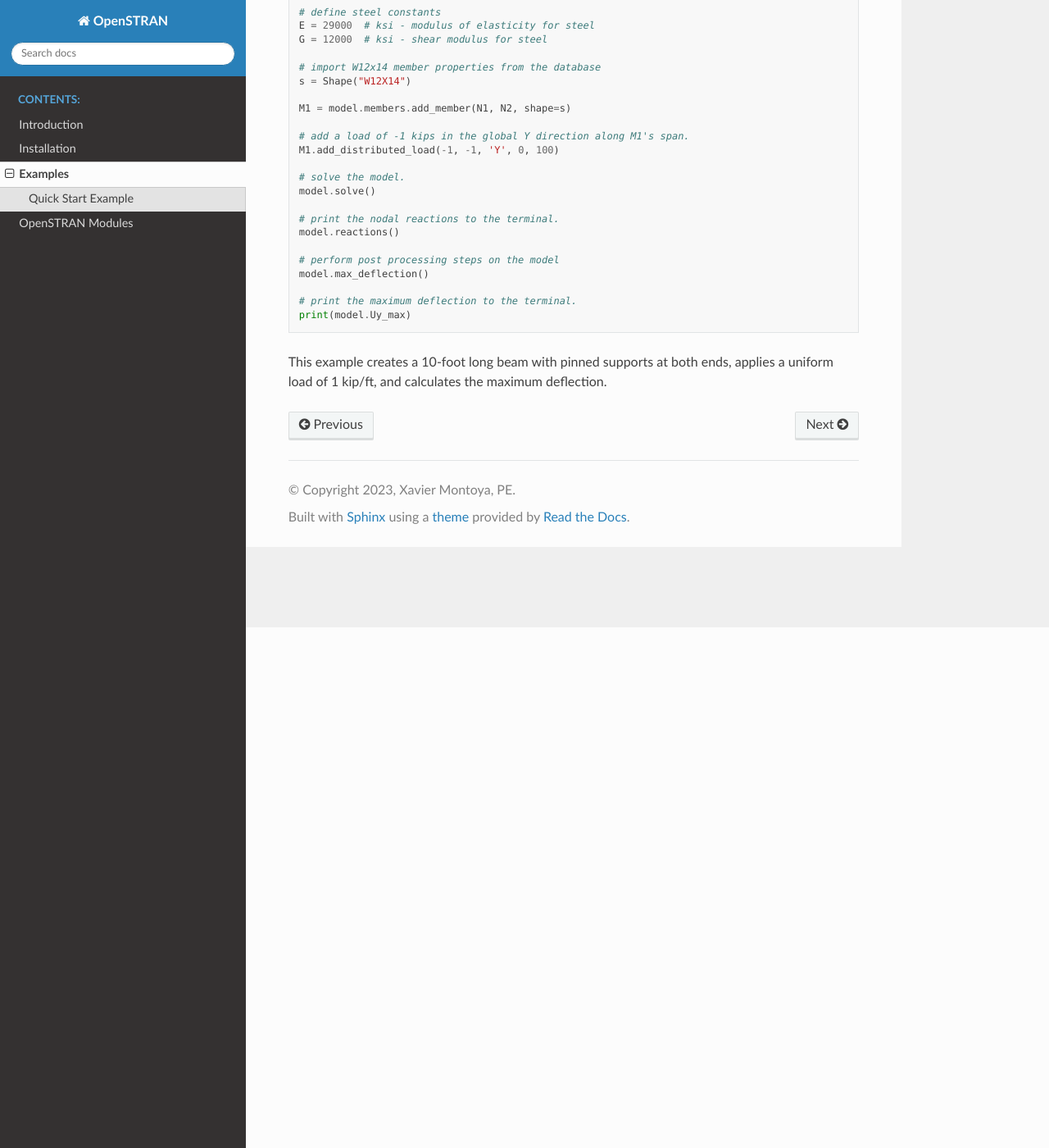
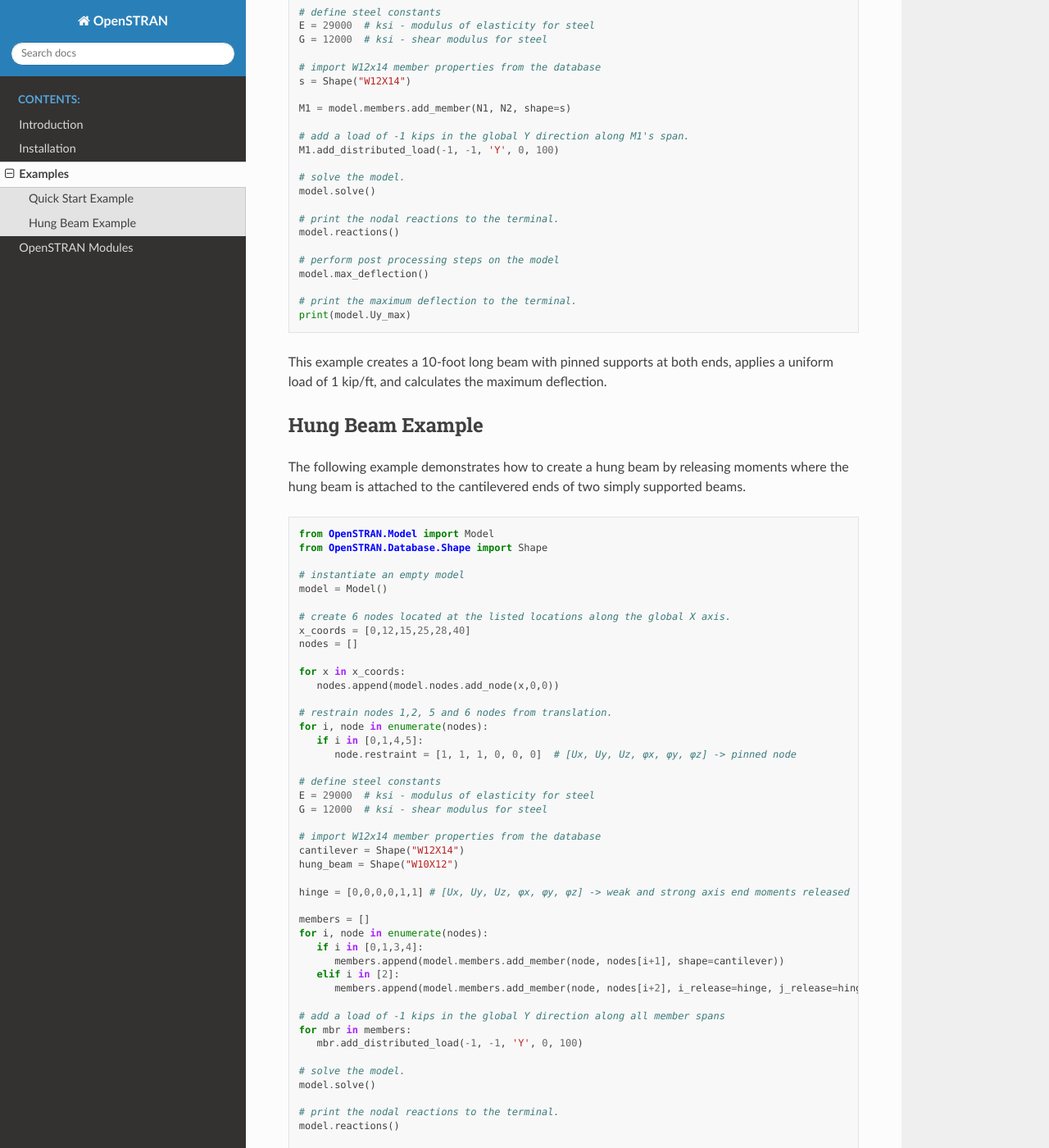
Before and after one commit to 3l-Sabio/OpenSTRAN, a Sphinx documentation site: the page built from docs/source/examples.rst, in a window 1280 px wide and 1400 px high, scrolled down 635 px. Shown: the whole window at 82% size. Built offline with Sphinx 7.4.7 and the Read the Docs theme 3.1.0, drawn with Linux system fonts in a browser that asks for light colours.

Commit message:
add example with member end releases

```diff
--- a/docs/source/examples.rst
+++ b/docs/source/examples.rst
@@ -51,3 +51,63 @@ The following example demonstrates how to create a simple beam model, apply load
    print(model.Uy_max)
 
 This example creates a 10-foot long beam with pinned supports at both ends, applies a uniform load of 1 kip/ft, and calculates the maximum deflection.
+
+Hung Beam Example
+-----------------
+
+The following example demonstrates how to create a hung beam by releasing moments where the hung beam is attached to the cantilevered ends of two simply supported beams.
+
+.. code-block:: python
+
+   from OpenSTRAN.Model import Model
+   from OpenSTRAN.Database.Shape import Shape
+
+   # instantiate an empty model
+   model = Model()
+
+   # create 6 nodes located at the listed locations along the global X axis.
+   x_coords = [0,12,15,25,28,40]
+   nodes = []
+
+   for x in x_coords:
+      nodes.append(model.nodes.add_node(x,0,0))
+
+   # restrain nodes 1,2, 5 and 6 nodes from translation.
+   for i, node in enumerate(nodes):
+      if i in [0,1,4,5]:
+         node.restraint = [1, 1, 1, 0, 0, 0]  # [Ux, Uy, Uz, φx, φy, φz] -> pinned node
+
+   # define steel constants
+   E = 29000  # ksi - modulus of elasticity for steel
+   G = 12000  # ksi - shear modulus for steel
+
+   # import W12x14 member properties from the database
+   cantilever = Shape("W12X14")
+   hung_beam = Shape("W10X12")
+
+   hinge = [0,0,0,0,1,1] # [Ux, Uy, Uz, φx, φy, φz] -> weak and strong axis end moments released
+
+   members = []
+   for i, node in enumerate(nodes):
+      if i in [0,1,3,4]:
+         members.append(model.members.add_member(node, nodes[i+1], shape=cantilever))
+      elif i in [2]:
+         members.append(model.members.add_member(node, nodes[i+2], i_release=hinge, j_release=hinge, shape=hung_beam))
+
+   # add a load of -1 kips in the global Y direction along all member spans
+   for mbr in members:
+      mbr.add_distributed_load(-1, -1, 'Y', 0, 100)
+
+   # solve the model.
+   model.solve()
+
+   # print the nodal reactions to the terminal.
+   model.reactions()
+
+   # perform post processing steps on the model
+   model.max_deflection()
+
+   # print the maximum deflection to the terminal.
+   print(model.Uy_max)
+
+This example creates a 10-foot long beam with pinned supports at both ends, applies a uniform load of 1 kip/ft, and calculates the maximum deflection.
```
